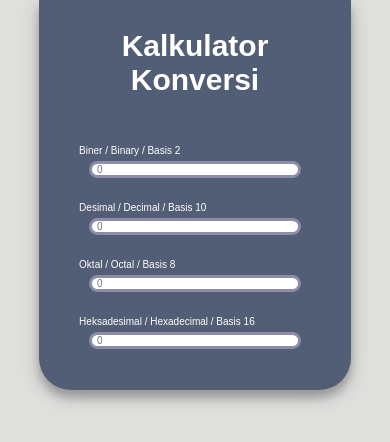
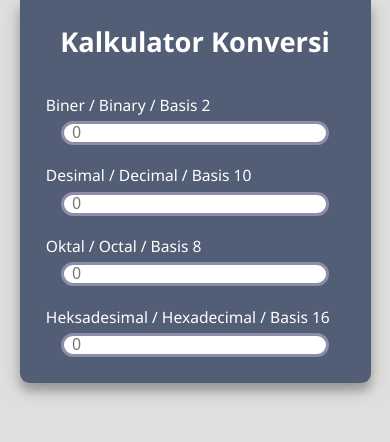
Before and after one commit to ThanWeb/Kalkulator-Konversi, a plain HTML site: page index.html in a window 390 px wide. Drawn offline with Linux system fonts and the light colour scheme; a web font is replaced by a local one.

Commit message:
Mengubah aturan media query

```diff
--- a/css/style.css
+++ b/css/style.css
@@ -15,35 +15,33 @@
 
 body {
     background-color: var(--grey);
-    font-family: 'Monda', sans-serif;
+    font-family: 'Monda', 'Segoe UI', Tahoma, Geneva, Verdana, sans-serif;
     color: var(--white);
+    font-size: 2.5vw;
 }
 
 body > div {
     width: 80%;
     margin: auto;
     background-color: var(--navy);
-    padding: 4em;
+    padding: 2em;
     border-radius: 0 0 2em 2em;
     box-shadow: 0 8px 8px 0 rgba(0, 0, 0, 0.2), 0 6px 20px 0 rgba(0, 0, 0, 0.19);
+    font-size: .5em;
 }
+
 
 header {
     text-align: center;
-    margin: 1.5em;
 }
 
 h1 {
-    font-size: 5em;
+    font-size: 3.5em;
 }
 
 .calculators {
     width: 90%;
-    margin: auto;
-}
-
-.calculators > div {
-    margin: 1em 1em 0 1em;
+    margin: 1.5em auto;
 }
 
 .field-input {
@@ -51,6 +49,7 @@ h1 {
     flex-direction: row;
     justify-content: center;
     line-height: 2em;
+    margin: 1em auto;
 }
 
 .field-input :nth-child(1) {
@@ -86,26 +85,37 @@ h1 {
     margin-top: 2em;
     text-align: center;
     color: var(--white);
+
 }
 
 @media (min-width: 280px) and (max-width: 767px) {
+    h1 {
+        padding: .5em;
+        font-size: 7vw;
+    }
+
     .field-input {
-        font-size: 10px;
+        font-size: 4vw;
         flex-direction: column;
     }
 
-    h1 {
-        font-size: 30px;
+    body > div {
+        width: 90%;
+        padding: 2em .2ems;
     }
 
-    body div {
-        padding: 5px;
+    #alert {
+        font-size: 3vw;
     }
 }
 
-@media (min-width: 768px) and (max-width: 1090px) {
+@media (min-width: 768px) and (max-width: 1023px) {
     .field-input {
-        font-size: 12px;
+        font-size: 2vw;
         flex-direction: column;
     }
+
+    #alert {
+        font-size: 2vw;
+    }
 }
```
